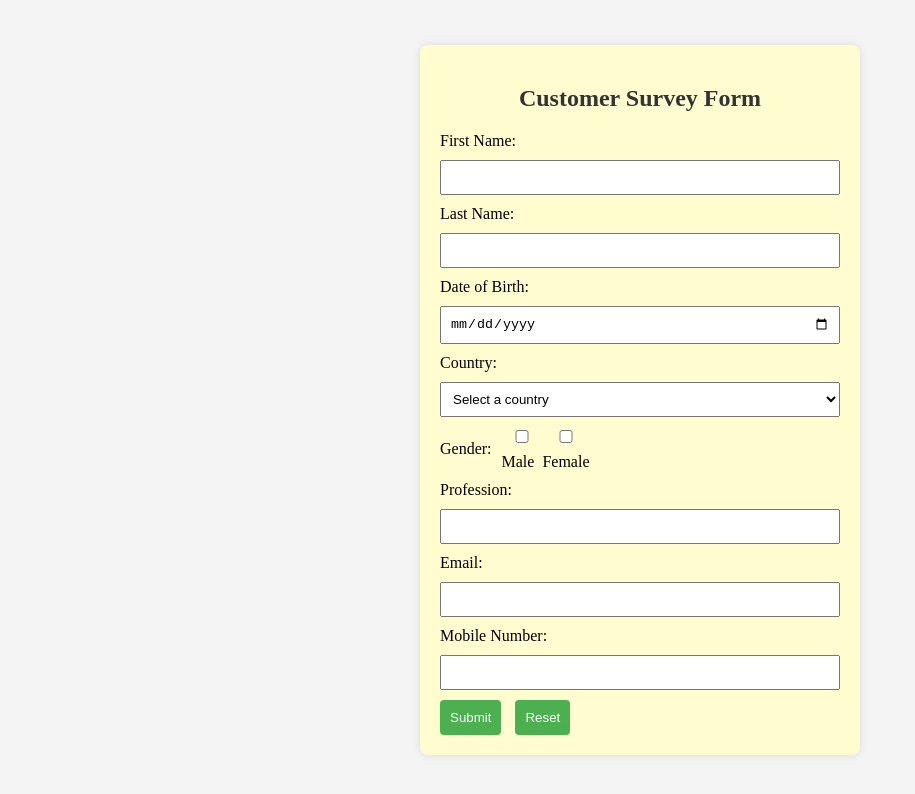
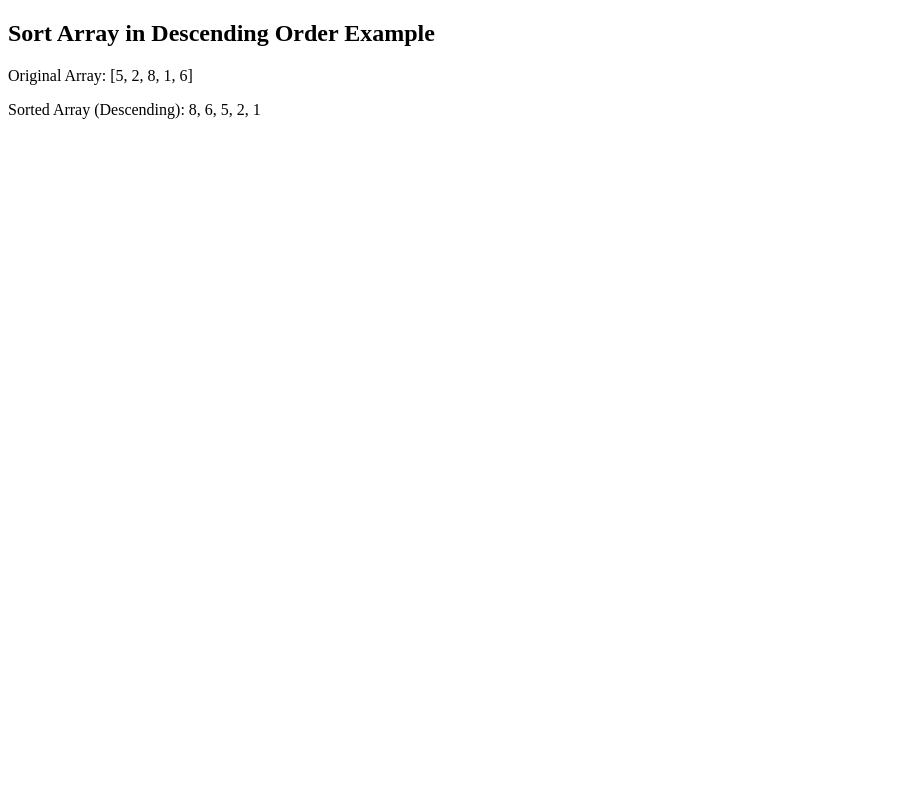
Before and after one commit to Gaganal/Assesment_CloudVandana, a plain HTML site: page index.html in a window 1280 px wide. Shown: the whole page, without its empty margins (0-915 px from the left). Drawn offline with Linux system fonts and the light colour scheme.

Commit message:
Add files via upload

```diff
--- a/index.html
+++ b/index.html
@@ -1,167 +1,31 @@
 <!DOCTYPE html>
 <html lang="en">
 <head>
-  <meta charset="UTF-8">
-  <meta name="viewport" content="width=device-width, initial-scale=1.0">
-  <title>Survey Form</title>
-  <style>
-    /* Flexbox to center the form */
-    body {
-      display: flex;
-      justify-content: center;
-      align-items: center;
-      height: 100vh;
-      margin: 0;
-      background-color: #f4f4f4;
-    }
-
-    /* Responsive form styling */
-    form {
-      width: 80%;
-      max-width: 400px;
-      margin: auto;
-      background-color: #fffdd0; /* Background color for the form */
-      padding: 20px;
-      border-radius: 8px;
-      box-shadow: 0 0 10px rgba(0, 0, 0, 0.1);
-    }
-    h2 {
-      color: #333; /* Headline color */
-      text-align: center;
-
-    }
-    label, input, select {
-      display: block;
-      margin-bottom: 10px;
-    }
-
-    input, select {
-      width: 100%;
-      padding: 8px;
-      box-sizing: border-box;
-    }
-    .gender-container {
-      display: flex;
-      align-items: center;
-    }
-
-    .gender-label {
-      margin-right: 10px;
-    }
-
-    button {
-      background-color: #4caf50;
-      color: #fff;
-      padding: 10px;
-      border: none;
-      border-radius: 4px;
-      cursor: pointer;
-      margin-right: 10px;
-    }
-
-    button[type="button"]:last-child {
-      margin-right: 0;
-    }
-
-    /* Add media query for smaller screens */
-    @media (max-width: 600px) {
-      form {
-        width: 90%;
-      }
-    }
-  </style>
+    <meta charset="UTF-8">
+    <meta name="viewport" content="width=device-width, initial-scale=1.0">
+    <title>Sort Array in Descending Order</title>
 </head>
 <body>
 
-  <form id="surveyForm">
-      <h2>Customer Survey Form</h2>
-    <label for="firstName">First Name:</label>
-    <input type="text" id="firstName" required>
+    <h2>Sort Array in Descending Order Example</h2>
 
-    <label for="lastName">Last Name:</label>
-    <input type="text" id="lastName" required>
+    <p id="originalArray">Original Array: [5, 2, 8, 1, 6]</p>
+    <p id="sortedArray">Sorted Array (Descending): <span id="output"></span></p>
 
-    <label for="dob">Date of Birth:</label>
-    <input type="date" id="dob" required>
+    <script>
+        function sortDescending(arr) {
+            return arr.sort(function(a, b) {
+                return b - a;
+            });
+        }
 
-    <label for="country">Country:</label>
-    <select id="country" required>
-      <option value="" disabled selected>Select a country</option>
-      <option value="usa">USA</option>
-      <option value="canada">Canada</option>
-      <option value="uk">United Kingdom</option>
-      <option value="australia">Australia</option>
-      <!-- Add more options as needed -->
-    </select>
+        // Example usage
+        var originalArray = [5, 2, 8, 1, 6];
+        var sortedArray = sortDescending(originalArray);
 
-    <div class="gender-container">
-      <label class="gender-label">Gender:</label>
-      <label>
-        <input type="checkbox" id="male" name="gender" value="Male">
-        Male
-      </label>
-
-      <label>
-        <input type="checkbox" id="female" name="gender" value="Female">
-          &nbsp; Female
-      </label>
-    </div>
-
-    <!-- Add more gender options as needed -->
-
-    <label for="profession">Profession:</label>
-    <input type="text" id="profession" required>
-
-    <label for="email">Email:</label>
-    <input type="email" id="email" required>
-
-    <label for="mobile">Mobile Number:</label>
-    <input type="tel" id="mobile" required>
-
-    <button type="button" onclick="submitForm()">Submit</button>
-    <button type="button" onclick="resetForm()">Reset</button>
-  </form>
-
-  <script>
-    function submitForm() {
-      // Get form values
-      const firstName = document.getElementById('firstName').value;
-      const lastName = document.getElementById('lastName').value;
-      const dob = document.getElementById('dob').value;
-      const country = document.getElementById('country').value;
-      const gender = document.querySelector('input[name="gender"]:checked');
-      const profession = document.getElementById('profession').value;
-      const email = document.getElementById('email').value;
-      const mobile = document.getElementById('mobile').value;
-
-      // Validate all fields
-      if (!firstName || !lastName || !dob || !country || !gender || !profession || !email || !mobile) {
-        alert('Please fill out all fields.');
-        return;
-      }
-
-      // Display popup with selected values
-      const popupMessage = `
-        First Name: ${firstName}
-        Last Name: ${lastName}
-        Date of Birth: ${dob}
-        Country: ${country}
-        Gender: ${gender.value}
-        Profession: ${profession}
-        Email: ${email}
-        Mobile Number: ${mobile}
-      `;
-
-      alert(popupMessage);
-
-      // Reset the form
-      resetForm();
-    }
-
-    function resetForm() {
-      document.getElementById('surveyForm').reset();
-    }
-  </script>
+        // Display the original and sorted arrays
+        document.getElementById("output").innerText = sortedArray.join(", ");
+    </script>
 
 </body>
 </html>
```
